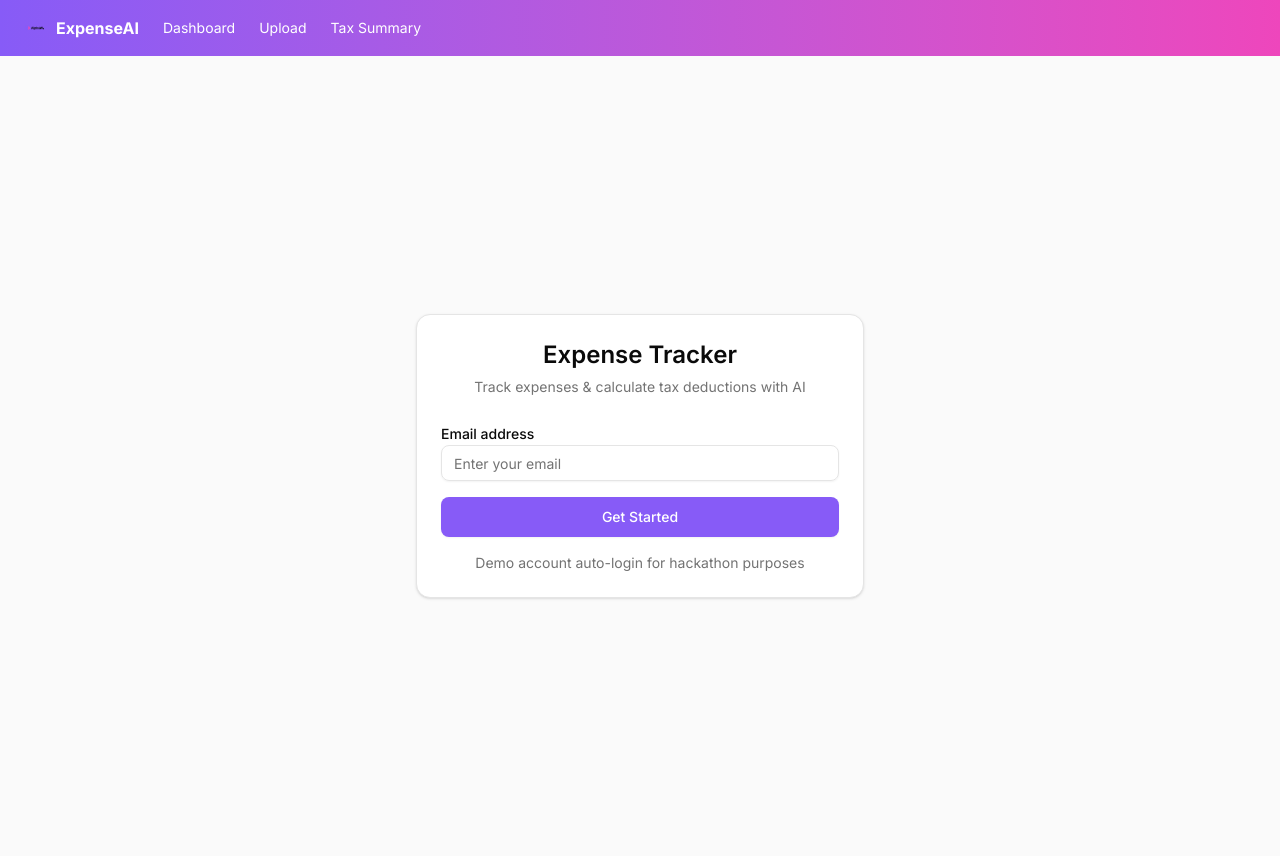
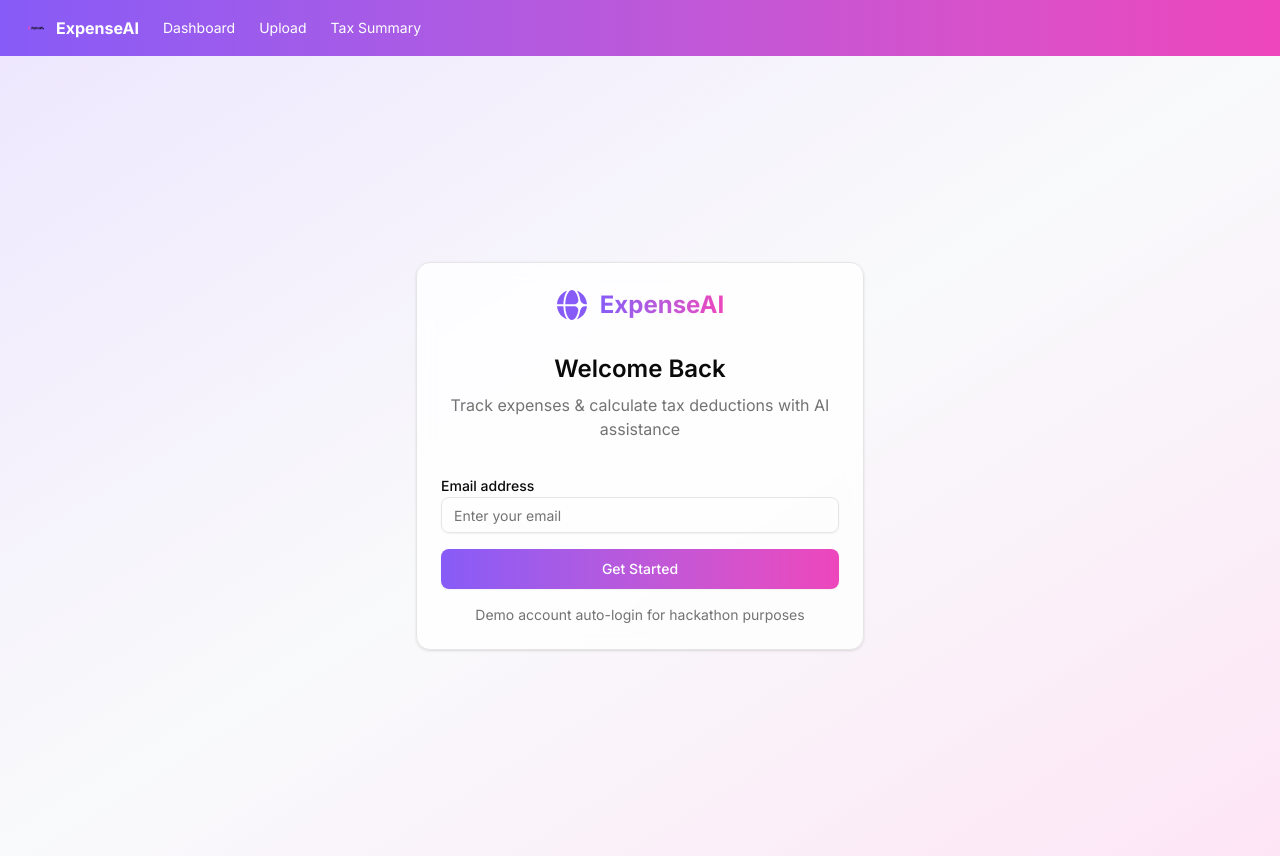
Before and after one commit to limdanielc/do_ur_taxes, a Next.js app in the folder next-expense-tracker/: page / in a window 1280 px wide. Built offline with nearby package versions, Linux system fonts and the light colour scheme.

Commit message:
feat(landing): add fade-in animations and modern design to landing page

```diff
--- a/next-expense-tracker/src/app/page.tsx
+++ b/next-expense-tracker/src/app/page.tsx
@@ -1,20 +1,59 @@
-import { Card, CardContent, CardDescription, CardHeader, CardTitle } from "@/components/ui/card";
+"use client";
+import { Card, CardContent, CardHeader } from "@/components/ui/card";
 import { Input } from "@/components/ui/input";
 import { Button } from "@/components/ui/button";
 import Link from "next/link";
+import { motion } from "framer-motion";
 
 export default function Home() {
   return (
-    <main className="min-h-screen flex items-center justify-center bg-neutral-50 p-4">
-      <Card className="w-full max-w-md">
-        <CardHeader>
-          <CardTitle className="text-2xl text-center">Expense Tracker</CardTitle>
-          <CardDescription className="text-center">
-            Track expenses & calculate tax deductions with AI
-          </CardDescription>
+    <main className="min-h-screen flex items-center justify-center bg-gradient-to-br from-primary/5 via-background to-secondary/5 p-4">
+      <Card className="w-full max-w-md overflow-hidden bg-white/80 backdrop-blur">
+        <motion.div
+          initial={{ opacity: 0, y: 20 }}
+          animate={{ opacity: 1, y: 0 }}
+          transition={{ duration: 0.5 }}
+        >
+          <CardHeader className="space-y-6 pb-8">
+            <motion.div
+              initial={{ scale: 0.8, opacity: 0 }}
+              animate={{ scale: 1, opacity: 1 }}
+              transition={{ delay: 0.2, duration: 0.5 }}
+              className="flex items-center justify-center gap-3"
+            >
+              <svg fill="none" height="36" viewBox="0 0 40 48" width="32" xmlns="http://www.w3.org/2000/svg" className="text-primary">
+                <g fill="currentColor">
+                  <path d="m28.6446 39.168c-.6032 1.3404-1.353 2.6531-2.2519 3.7888 7.4581-2.5137 12.9483-9.3054 13.5527-17.4568h-2.6549c-3.2399 0-5.8424 2.5861-6.369 5.7829-.4855 2.9468-1.2621 5.6301-2.2769 7.8851z"/>
+                  <path d="m22.7724 25.5c3.3921 0 6.167 2.8299 5.5439 6.1643-1.3533 7.2424-4.5667 12.3357-8.3155 12.3357-4.7435 0-8.6299-8.1549-8.975-18.5z"/>
+                  <path d="m30.9904 17.1502c.4961 3.2267 3.1106 5.8498 6.3752 5.8498h2.6107c-.4123-8.3729-5.9735-15.39183-13.5836-17.95683.8989 1.13575 1.6487 2.44843 2.2519 3.78878 1.0643 2.36505 1.8666 5.20115 2.3458 8.31825z"/>
+                  <path d="m28.4165 16.8957c.5674 3.3176-2.1954 6.1043-5.5612 6.1043h-11.8434c.2344-10.5811 4.1693-19 8.9889-19 3.8447 0 7.1263 5.35721 8.4157 12.8957z"/>
+                  <path d="m8.51131 23c.11359-5.4083 1.14536-10.3894 2.84579-14.16805.6031-1.34035 1.3529-2.65303 2.2519-3.78878-7.61011 2.565-13.171316 9.58393-13.5836094 17.95683z"/>
+                  <path d="m.0562286 25.5c.6043994 8.1514 6.0946514 14.9431 13.5527714 17.4568-.899-1.1357-1.6488-2.4484-2.2519-3.7888-1.6479-3.6619-2.66781-8.4531-2.83264-13.668z"/>
+                </g>
+              </svg>
+              <span className="font-bold text-2xl bg-gradient-to-r from-primary to-secondary bg-clip-text text-transparent">
+                ExpenseAI
+              </span>
+            </motion.div>
+            <motion.div
+              initial={{ opacity: 0 }}
+              animate={{ opacity: 1 }}
+              transition={{ delay: 0.4, duration: 0.5 }}
+              className="text-center space-y-2"
+            >
+              <h2 className="text-2xl font-semibold">Welcome Back</h2>
+              <p className="text-muted-foreground">
+                Track expenses & calculate tax deductions with AI assistance
+              </p>
+            </motion.div>
           </CardHeader>
           <CardContent>
-          <form className="space-y-4">
+            <motion.div
+              initial={{ opacity: 0, y: 20 }}
+              animate={{ opacity: 1, y: 0 }}
+              transition={{ delay: 0.6, duration: 0.5 }}
+              className="space-y-4"
+            >
               <div className="space-y-2">
                 <label htmlFor="email" className="text-sm font-medium">
                   Email address
@@ -27,15 +66,16 @@ export default function Home() {
                 />
               </div>
               <Link href="/dashboard" className="w-full block">
-              <Button className="w-full" size="lg">
+                <Button className="w-full bg-gradient-to-r from-primary to-secondary hover:opacity-90 transition-opacity" size="lg">
                   Get Started
                 </Button>
               </Link>
-            <p className="text-sm text-center text-neutral-500">
+              <p className="text-sm text-center text-muted-foreground">
                 Demo account auto-login for hackathon purposes
               </p>
-          </form>
+            </motion.div>
           </CardContent>
+        </motion.div>
       </Card>
     </main>
   );
```
Lines whose indentation alone changed are shown as unchanged.
